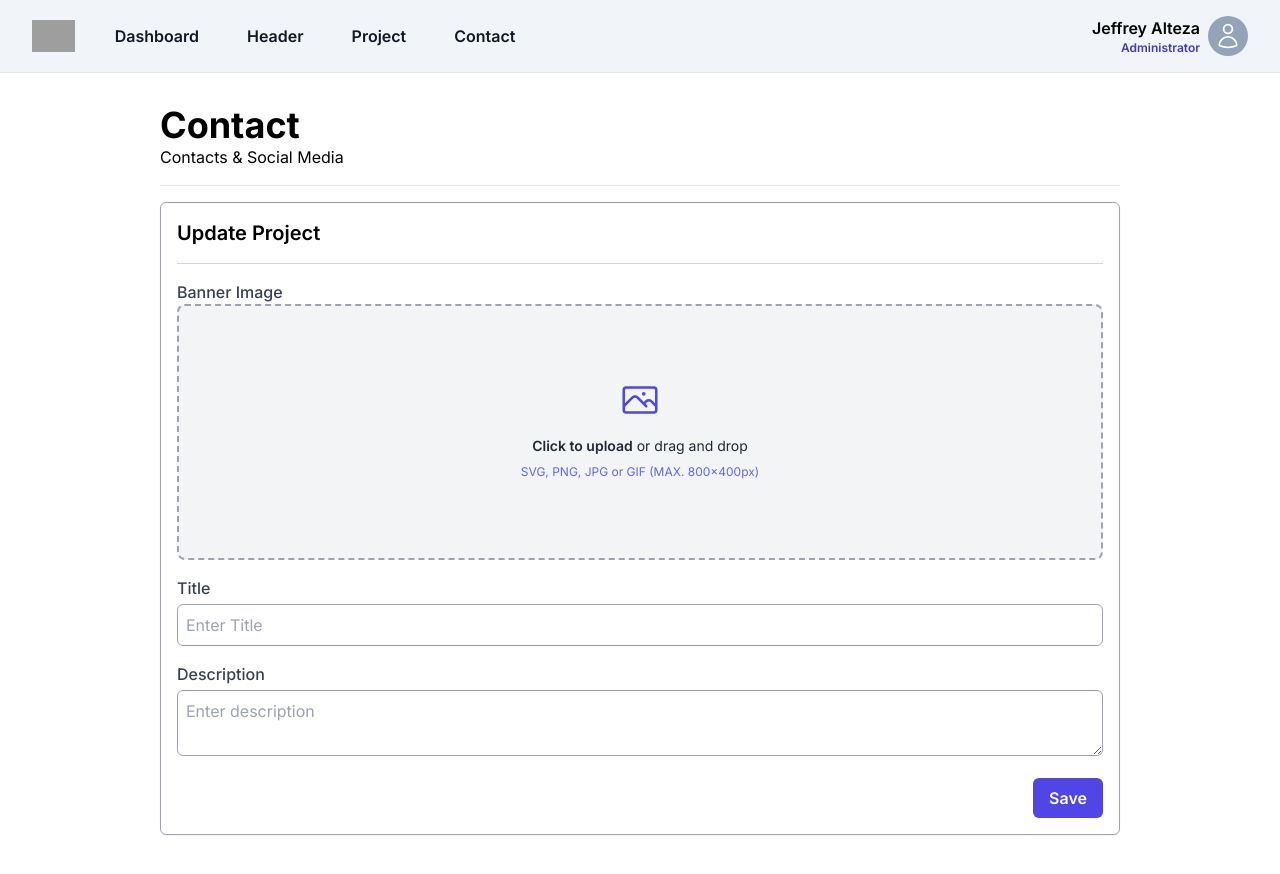
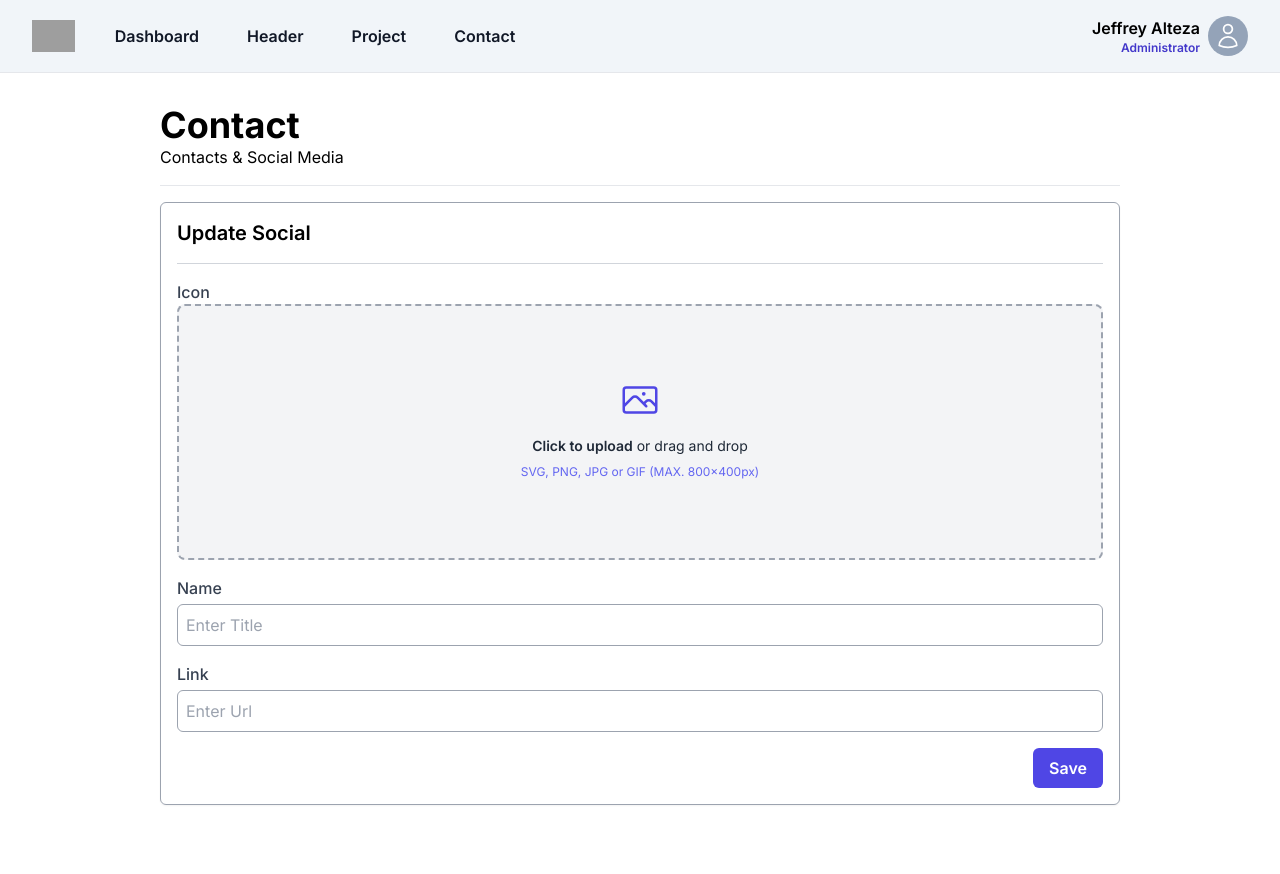
Before and after one commit to JeffAlteza/admin-panel, a Next.js app: page /contact/update-contact/1 in a window 1280 px wide. Shown: the top 874 px of the page. Built offline with nearby package versions, Linux system fonts and the light colour scheme; grey boxes are pictures that could not be loaded.

Commit message:
✏️ fix typos

```diff
--- a/src/components/contact-components/UpdateContact.jsx
+++ b/src/components/contact-components/UpdateContact.jsx
@@ -4,14 +4,14 @@ import Upload from '../upload'
 const UpdateContact = () => {
     return (
         <form className="border border-gray-400 border-b p-4 rounded-md shadow-sm">
-          <div className="text text-xl font-semibold">Update Project</div>
+          <div className="text text-xl font-semibold">Update Social</div>
           <hr className="my-4 border-gray-300" />
           <div className="mb-4">
-          <label className="block text-gray-700 font-medium"> Banner Image </label>
+          <label className="block text-gray-700 font-medium"> Icon </label>
             <Upload />
           </div>
           <div className="mb-4">
-            <label className="block text-gray-700 font-medium"> Title </label>
+            <label className="block text-gray-700 font-medium"> Name </label>
             <input
               type="text"
               id="title"
@@ -20,12 +20,12 @@ const UpdateContact = () => {
             />
           </div>
           <div className="mb-4">
-            <label className="block text-gray-700 font-medium"> Description </label>
-            <textarea
-              type="description"
-              id="description"
+            <label className="block text-gray-700 font-medium"> Link </label>
+            <input
+              type="text"
+              id="link"
               className="mt-1 p-2 border border-gray-400 rounded-md w-full"
-              placeholder="Enter description"
+              placeholder="Enter Url"
             />
           </div>
           <div className="flex justify-end">
```
